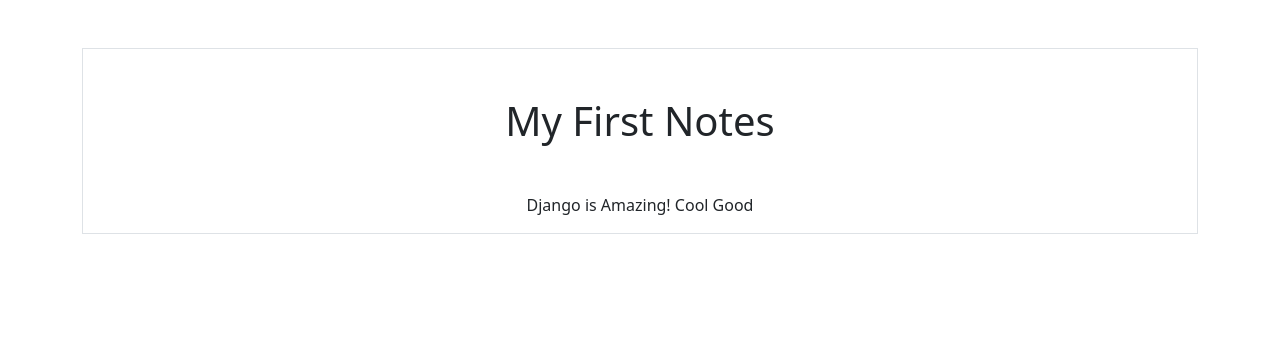
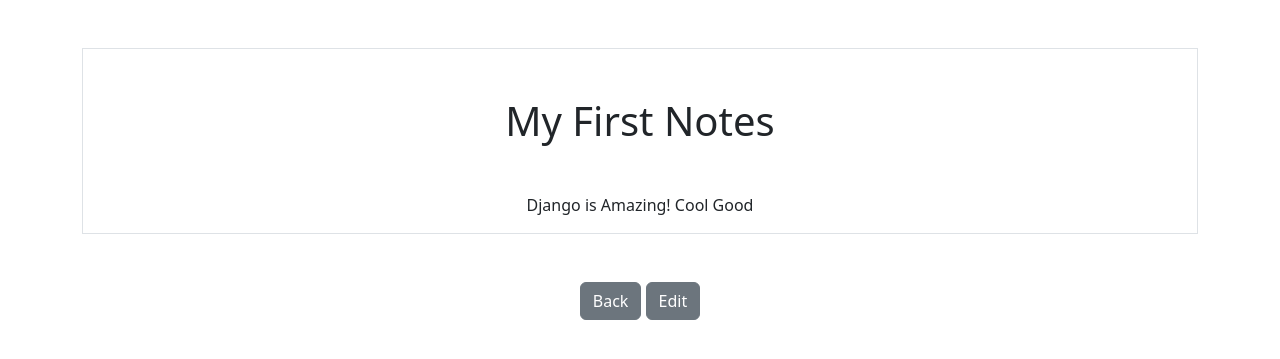
Before and after one commit to sujalbahing/SmartNotes, a Django app: page /notes/1 in a window 1280 px wide. Shown: the top 359 px of the page. Run offline with Django 5.2, Linux system fonts and the light colour scheme; data comes from the database, SQL or seed files in the repository; both versions use the stored data as it was after the commit.

Commit message:
update is added

```diff
--- a/smartnotes/notes/templates/notes/notes_detail.html
+++ b/smartnotes/notes/templates/notes/notes_detail.html
@@ -6,5 +6,6 @@
         <h1 class="my-5">{{note.title}}</h1>
         <p>{{note.text}}</p>
     </div>
-
+    <a href="{% url "notes.list" %}" class="btn btn-secondary my-5">Back</a>
+    <a href="{% url "notes.update" pk=note.id %}" class="btn btn-secondary">Edit</a>
 {% endblock  %}
--- a/smartnotes/notes/templates/notes/notes_list.html
+++ b/smartnotes/notes/templates/notes/notes_list.html
@@ -3,7 +3,7 @@
 {% block content %}
     <h1 class="my-5">These are the Notes:</h1>
 
-    <div class="row row-cols3 g-2">
+    <div class="row row-cols g-2">
         {% for note in notes %}
         <div class="col">
             <div class="p-3 border">
--- a/smartnotes/notes/urls.py
+++ b/smartnotes/notes/urls.py
@@ -5,5 +5,6 @@
 urlpatterns = [
     path('notes',views.NotesListView.as_view(), name="notes.list"),
     path('notes/<int:pk>', views.NotesDetailView.as_view(), name="notes.detail"),
+    path('notes/<int:pk>/edit', views.NotesUpdateView.as_view(), name="notes.update"),
     path('notes/new', views.NotesCreateView.as_view(), name="notes.new"),
 ]
--- a/smartnotes/notes/views.py
+++ b/smartnotes/notes/views.py
@@ -1,8 +1,15 @@
 from django.shortcuts import render
 from django.http import Http404
 from .models import Notes
-from django.views.generic import CreateView, DetailView, ListView
+from django.views.generic import CreateView, DetailView, ListView, UpdateView
 from .forms import NotesForm
+
+
+class NotesUpdateView(UpdateView):
+    model = Notes
+    success_url = '/notes'
+    form_class = NotesForm
+
 class NotesCreateView(CreateView):
     model = Notes
     success_url = '/notes'  # this is the URL where the user will be redirected after a successful form submission.
--- a/smartnotes/static/templates/base.html
+++ b/smartnotes/static/templates/base.html
@@ -7,6 +7,7 @@
     <meta name="viewport" content="width=device-width, initial-scale=1.0">
     <title>SmartNotes</title>
     <link href="https://cdn.jsdelivr.net/npm/bootstrap@5.3.3/dist/css/bootstrap.min.css" rel="stylesheet" integrity="sha384-QWTKZyjpPEjISv5WaRU9OFeRpok6YctnYmDr5pNlyT2bRjXh0JMhjY6hW+ALEwIH" crossorigin="anonymous">
+    <link rel="stylesheet" href="{% static 'css/styles.css' %}">
 </head>
 <body>
     <div class="my-5 text-center container">
```
Also changed, not shown: smartnotes/notes/forms.py (+8 -8 lines), smartnotes/notes/templates/notes/notes_form.html (+7 -5 lines), smartnotes/db.sqlite3.
